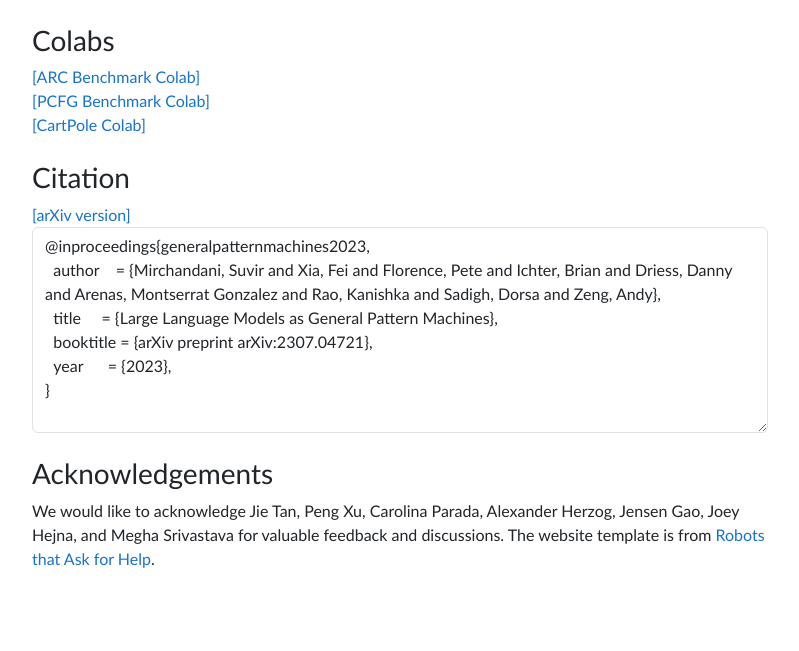
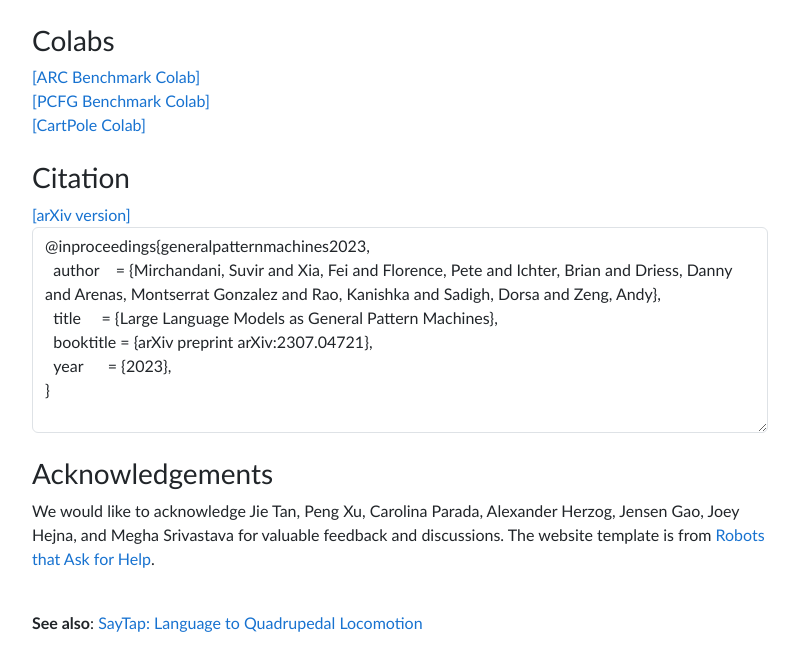
Before and after one commit to general-pattern-machines/general-pattern-machines.github.io, a plain HTML site: page index.html in a window 1280 px wide. Shown: the part 4026-4677 px from the top of the page, without its empty margins (240-1039 px from the left). Before the commit the page ends 4613 px from the top, so only its background shows below. Drawn offline with nearby package versions, Linux system fonts and the light colour scheme; some packages are replaced by stand-ins of ours; a script that the page names is missing.

Commit message:
Add files via upload

```diff
--- a/index.html
+++ b/index.html
@@ -280,6 +280,13 @@
                 </p>
             </div>
         </div>
+        <div class="row justify-content-md-center mt-4">
+            <div class="col-md-10 col-lg-8">
+                <p class="text-justify">
+                    <b>See also</b>: <a href="https://saytap.github.io">SayTap: Language to Quadrupedal Locomotion</a>
+                </p>
+            </div>
+        </div>
     </div>
     <script src="https://cdn.jsdelivr.net/npm/bootstrap@5.0.2/dist/js/bootstrap.bundle.min.js" integrity="sha384-MrcW6ZMFYlzcLA8Nl+NtUVF0sA7MsXsP1UyJoMp4YLEuNSfAP+JcXn/tWtIaxVXM" crossorigin="anonymous"></script>
 
```
